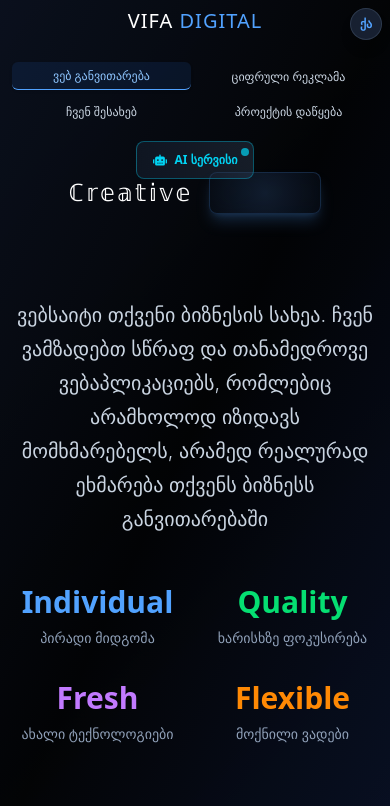
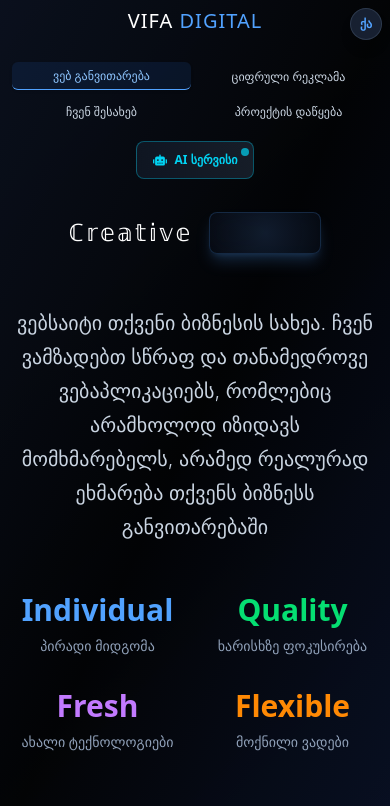
Before and after one commit to Ereklebazanovi/vifaProject, a React (Vite) app: page /services/web-development in a window 390 px wide. Shown: the top 806 px of the page. Built offline with nearby package versions, Linux system fonts and the light colour scheme; a web font is replaced by a local one.

Commit message:
fixing deploying

```diff
--- a/src/offeredServices/Marketing.tsx
+++ b/src/offeredServices/Marketing.tsx
@@ -271,7 +271,7 @@ const Marketing: React.FC = () => {
           className={`container mx-auto px-4 sm:px-6 lg:px-8 py-10 ${getTransitionClasses()}`}
         >
           {/* Hero Section */}
-          <div className="max-w-6xl mx-auto mb-32 mt-20">
+          <div className="max-w-6xl mx-auto mb-32 mt-26">
             <div className="text-center mb-16">
               <div className="mb-8 flex justify-center">
                 <div className="w-64 sm:w-72 md:w-80 lg:w-96">
--- a/src/offeredServices/WebDev.tsx
+++ b/src/offeredServices/WebDev.tsx
@@ -268,15 +268,15 @@ const WebDev: React.FC = () => {
         }
       `}</style>
 
-      <div className="relative z-10 min-h-screen mt-15">
+      <div className="relative z-10 min-h-screen mt-50">
         {/* Main container with top padding to account for fixed navbar */}
         <div
-          className={`container mx-auto px-4 sm:px-6 lg:px-8 pt-25 sm:pt-28 md:pt-34 pb-10 ${getTransitionClasses()}`}
+          className={`container mx-auto px-4 sm:px-6 lg:px-8 language-transition language-fade-in ${getTransitionClasses()}`}
         >
           {/* Hero Section */}
           <div className="max-w-6xl mx-auto mb-32">
             <div className="text-center mb-16">
-              <div className="mb-8 flex items-center justify-center">
+              <div className="flex items-center justify-center">
                 {/* Unified container for both texts */}
                 <motion.div
                   initial={{ opacity: 0, y: 30 }}
--- a/src/service/StartProject.tsx
+++ b/src/service/StartProject.tsx
@@ -231,7 +231,7 @@ const StartProject: React.FC = () => {
           letter-spacing: -0.02em;
         }
       `}</style>
-          <div className="start-project-content lg:mt-0 mt-15 md:mt-0">
+          <div className="start-project-content lg:mt-0 mt-26 md:mt-0">
             {/* Smart container that adapts to screen size */}
             <div className="w-full max-w-7xl mx-auto px-3 sm:px-6 lg:px-8">
               <div className="max-w-6xl mx-auto">
```
